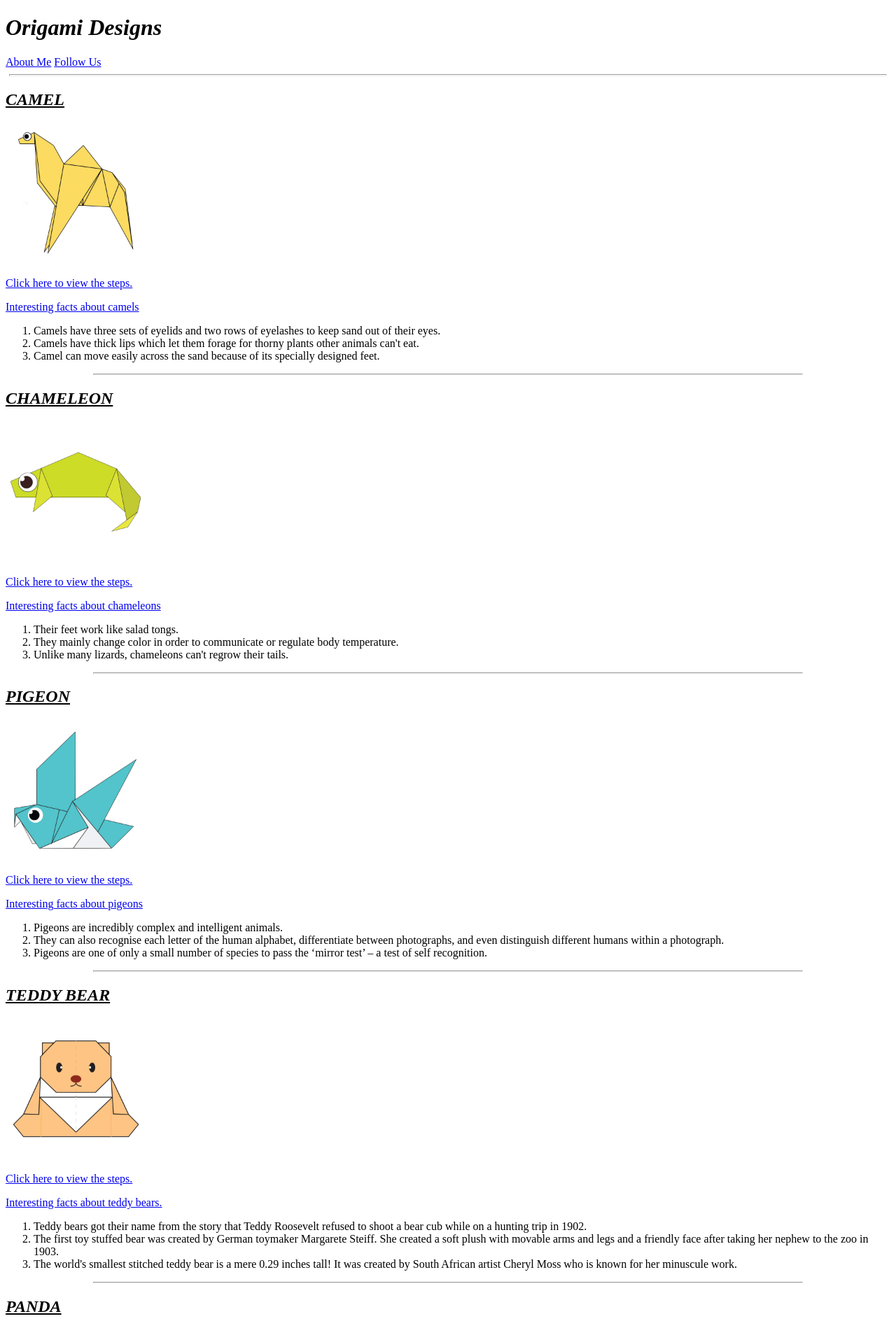
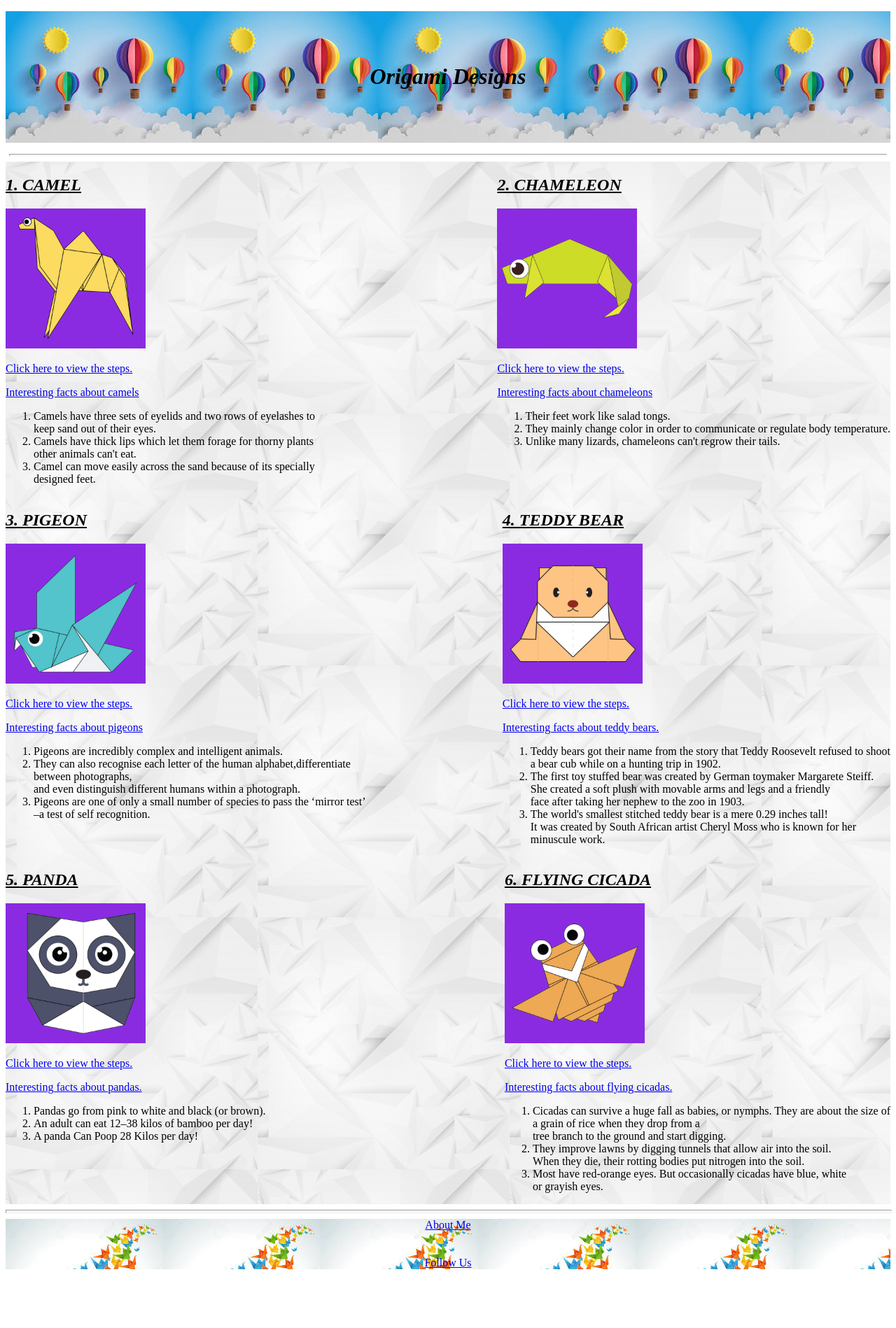
Before and after one commit to Satyaki-Sarkar/Origami-Website-3, a plain HTML site: page index.html in a window 1280 px wide. Shown: the top 1898 px of the page at 70% size. After the commit the page ends 1822 px from the top, so only its background shows below. Drawn offline with Linux system fonts and the light colour scheme.

Commit message:
Origami Website 2

```diff
--- a/index.html
+++ b/index.html
@@ -2,14 +2,32 @@
 <html>
     <head>
         <title>Origami Designs</title>
+
+        <link rel="stylesheet" type="text/css" href="style.css"/>
     </head>
     <body>
-        <i><h1>Origami Designs</h1></i>
-        <a href="https://bit.ly/3nEUfa6" target="_blank">About Me</a>
-        <a href="https://bit.ly/2IWd2P2" target="_blank">Follow Us</a>
+
+        <div class="header">
+            <p>
+                <br>
+                <br>
+                <br>
+            </p>
+            <b><i><h1>Origami Designs</h1></i></b>
+            <p>
+                <br>
+                <br>
+                <br>
+            </p>
+
+        </div>
 
         <hr width=99% size=3>
-        <u><b><i><h2>CAMEL</h2></i></b></u>
+
+        <div class="content">
+            <div class="group1">
+                <div class="origami">
+                    <u><b><i><h2>1. CAMEL</h2></i></b></u>
                     <a href="http://origami.me/camel/" target="_blank">
                         <img src="camel.png" width=200 height=200/>
                         <p>Click here to view the steps.</p>
@@ -19,18 +37,22 @@
                     </a>
                     <ol>
                         <li>
-                Camels have three sets of eyelids and two rows of eyelashes to keep sand out of their eyes.
+                            Camels have three sets of eyelids and two rows of eyelashes to
+                            <br>keep sand out of their eyes.
                         </li>
                         <li>
-                Camels have thick lips which let them forage for thorny plants other animals can't eat.
+                            Camels have thick lips which let them forage for thorny plants
+                            <br>other animals can't eat.
                         </li>
                         <li>
-                Camel can move easily across the sand because of its specially designed feet.
+                            Camel can move easily across the sand because of its specially
+                            <br>designed feet.
                         </li>
                     </ol>
+                </div>
 
-        <hr width=80% size=2>
-        <u><b><i><h2>CHAMELEON</h2></i></b></u>
+                <div class="origami">
+                    <u><b><i><h2>2. CHAMELEON</h2></i></b></u>
                     <a href="http://origami.me/chameleon/" target="_blank">
                         <img src="chameleon.png" width=200 height=200/>
                         <p>Click here to view the steps.</p>
@@ -43,15 +65,19 @@
                             Their feet work like salad tongs.
                         </li>
                         <li>
-                They mainly change color in order to communicate or regulate body temperature.
+                            They mainly change color in order to communicate or regulate
+                            body temperature.
                         </li>
                         <li>
                             Unlike many lizards, chameleons can't regrow their tails.
                         </li>
                     </ol>
+                </div>
+            </div>
 
-        <hr width=80% size=2>
-        <u><b><i><h2>PIGEON</h2></i></b></u>
+            <div class="group2">
+                <div class="origami">
+                    <u><b><i><h2>3. PIGEON</h2></i></b></u>
                     <a href="http://origami.me/pigeon/" target="_blank">
                         <img src="pigeon.png" width=200 height=200/>
                         <p>Click here to view the steps.</p>
@@ -64,18 +90,19 @@
                             Pigeons are incredibly complex and intelligent animals.
                         </li>
                         <li>
-                They can also recognise each letter of the human alphabet,
-                 differentiate between photographs,
-                 and even distinguish different humans within a photograph.
+                            They can also recognise each letter of the human alphabet,differentiate
+                            <br>between photographs,
+                            <br>and even distinguish different humans within a photograph.
                         </li>
                         <li>
-                Pigeons are one of only a small number of species to pass the ‘mirror test’ –
-                 a test of self recognition.
+                            Pigeons are one of only a small number of species to pass the ‘mirror test’
+                            <br>–a test of self recognition.
                         </li>
                     </ol>
+                </div>
 
-        <hr width=80% size=2>
-        <u><b><i><h2>TEDDY BEAR</h2></i></b></u>
+                <div class="origami">
+                    <u><b><i><h2>4. TEDDY BEAR</h2></i></b></u>
                     <a href="http://origami.me/teddy-bear/" target="_blank">
                         <img src="teddy bear.png" width=200 height=200/>
                         <p>Click here to view the steps.</p>
@@ -85,22 +112,26 @@
                     </a>
                     <ol>
                         <li>
-                Teddy bears got their name from
-                the story that Teddy Roosevelt refused to shoot a bear cub while on a hunting trip in 1902.
+                            Teddy bears got their name from the story that Teddy Roosevelt refused to shoot
+                            <br>a bear cub while on a hunting trip in 1902.
                         </li>
                         <li>
                             The first toy stuffed bear was created by German toymaker Margarete Steiff.
-                She created a soft plush with movable arms and legs and a friendly
-                 face after taking her nephew to the zoo in 1903.
+                            <br>She created a soft plush with movable arms and legs and a friendly
+                            <br>face after taking her nephew to the zoo in 1903.
                         </li>
                         <li>
                             The world's smallest stitched teddy bear is a mere 0.29 inches tall!
-                 It was created by South African artist Cheryl Moss who is known for her minuscule work.
+                            <br>It was created by South African artist Cheryl Moss who is known for her
+                            <br>minuscule work.
                         </li>
                     </ol>
+                </div>
+            </div>
 
-        <hr width=80% size=2>
-        <u><b><i><h2>PANDA</h2></i></b></u>
+            <div class="group3">
+                <div class="origami">
+                    <u><b><i><h2>5. PANDA</h2></i></b></u>
                     <a href="http://origami.me/panda/" target="_blank">
                         <img src="panda.png" width=200 height=200/>
                         <p>Click here to view the steps.</p>
@@ -118,9 +149,10 @@
                             A panda Can Poop 28 Kilos per day!
                         </li>
                     </ol>
+                </div>
 
-        <hr width=80% size=2>
-        <u><b><i><h2>FLYING CICADA</h2></i></b></u>
+                <div class="origami">
+                    <u><b><i><h2>6. FLYING CICADA</h2></i></b></u>
                     <a href="http://origami.me/flying-cicada/" target="_blank">
                         <img src="flying cicada.png" width=200 height=200/>
                         <p>Click here to view the steps.</p>
@@ -130,18 +162,36 @@
                     </a>
                     <ol>
                         <li>
-                Cicadas can survive a huge fall as babies, or nymphs.
-                They are about the size of a grain of rice when they drop from a
-                tree branch to the ground and start digging.
+                            Cicadas can survive a huge fall as babies, or nymphs. They are about the size of
+                            <br>a grain of rice when they drop from a
+                            <br>tree branch to the ground and start digging.
                         <li>
                             They improve lawns by digging tunnels that allow air into the soil.
-                When they die, their rotting bodies put nitrogen into the soil.
+                            <br>When they die, their rotting bodies put nitrogen into the soil.
                         </li>
                         <li>
-                Most have red-orange eyes. But occasionally cicadas have blue, white or grayish eyes.
+                            Most have red-orange eyes. But occasionally cicadas have blue, white
+                            <br>or grayish eyes.
                         </li>
                     </ol>
+                </div>
+            </div>
+        </div>
 
         <hr width=100% size=5>
+
+        <div class="About">
+            <div class="menu">
+                <a href="https://bit.ly/3nEUfa6" target="_blank">About Me</a>
+            </div>
+
+            <pr>
+                <br>
+                <br>
+            </pr>
+            <div class="menu">
+                <a href="https://bit.ly/2IWd2P2" target="_blank">Follow Us</a>
+            </div>
+        </div>
     </body>
 </html>
--- /dev/null
+++ b/style.css
@@ -0,0 +1,31 @@
+h1{
+    color: rgb(0);
+    text-size: 100;
+    text-align: center;
+}
+
+.menu{
+    text-align: center;
+}
+
+.group1,.group2,.group3{
+    display : flex;
+    justify-content: space-between;
+}
+
+img{
+    background-color: blueviolet;
+    border: rgb(0);
+}
+
+.header{
+    background-image: url(origami.png);
+}
+
+.content{
+    background-image: url(origami2.png);
+}
+
+.About{
+    background-image: url(origami3.png);
+}
```
Also changed, not shown: origami.png (added), origami2.png (added), origami3.png (added), 1 other file. Lines whose indentation alone changed are shown as unchanged.
